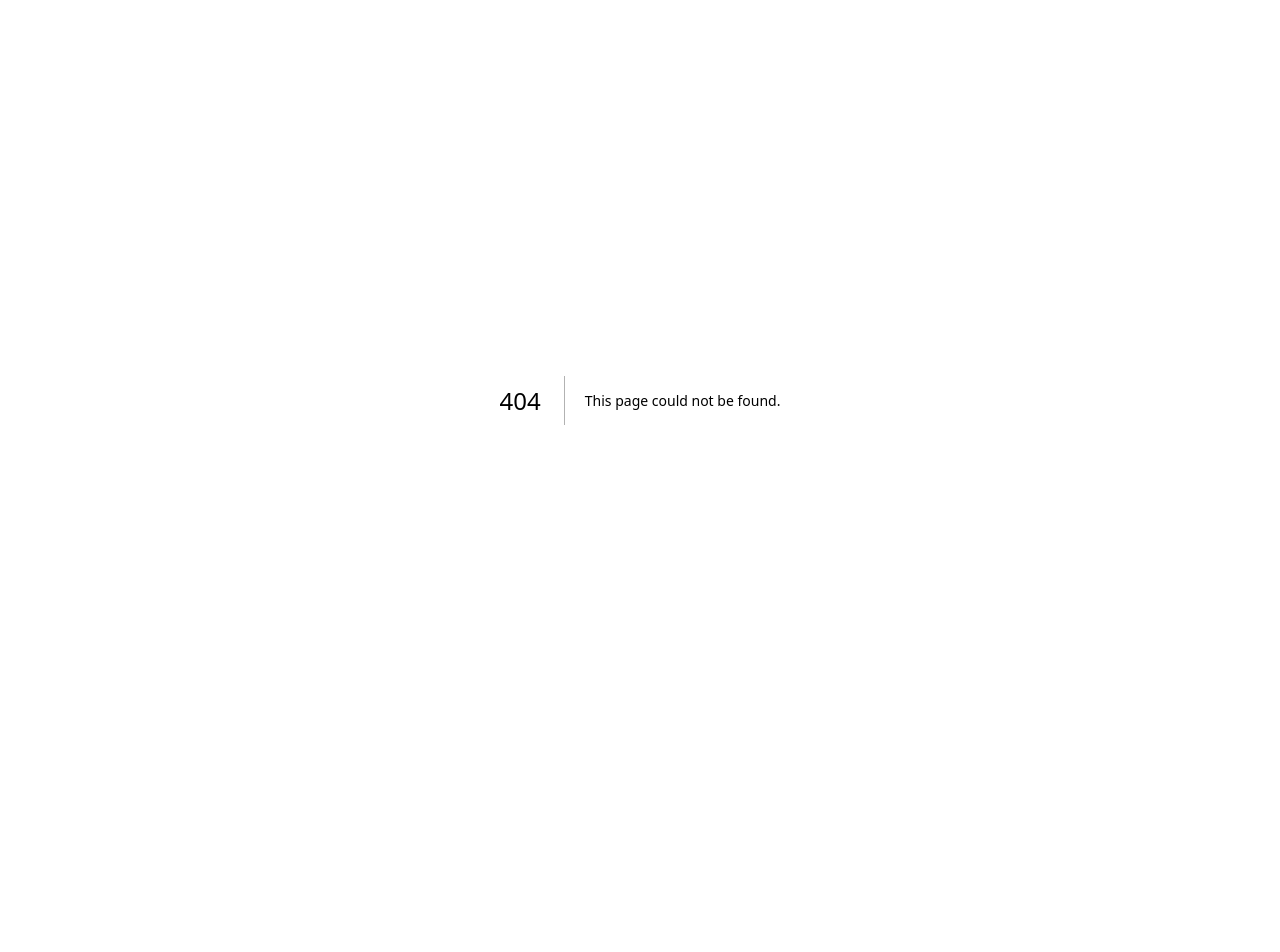
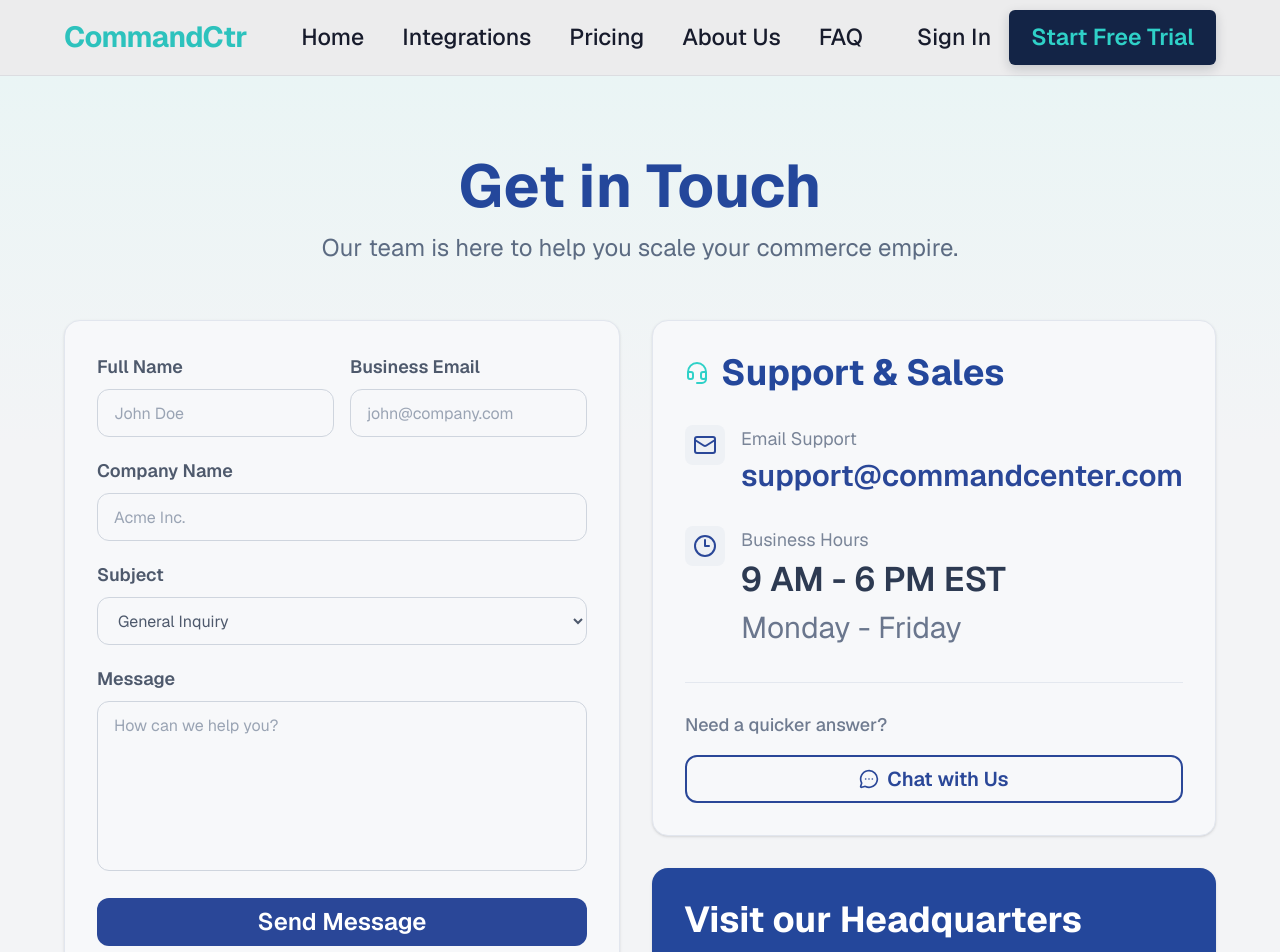
Before and after one commit to Shourov98/siyam-site, a Next.js app: page /contact-us in a window 1280 px wide. Before the commit this address had no page. Shown: the top 952 px of the page. Before the commit the page ends 800 px from the top, so only its background shows below. Built offline with nearby package versions, Linux system fonts and the light colour scheme.

Commit message:
feature(site): create all the pages of site

```diff
--- /dev/null
+++ b/app/(site)/about-us/page.tsx
@@ -0,0 +1,13 @@
+export default function AboutUsPage() {
+  return (
+    <main className="bg-[#f3f4f6] px-6 py-16 sm:px-10 lg:px-16 lg:py-24">
+      <section className="mx-auto w-full max-w-[1200px] rounded-2xl border border-[#dde2ea] bg-white p-8 sm:p-12">
+        <h1 className="text-4xl font-semibold text-[#1e2a45] sm:text-5xl">About Us</h1>
+        <p className="mt-4 max-w-[760px] text-lg text-[#5f6b82] sm:text-xl">
+          We build modern commerce infrastructure that helps teams operate faster
+          across channels.
+        </p>
+      </section>
+    </main>
+  );
+}
--- a/app/(site)/components/Navbar.tsx
+++ b/app/(site)/components/Navbar.tsx
@@ -1,33 +1,41 @@
+import Link from "next/link";
+
 export default function Navbar() {
+  const navLinkClass =
+    "text-[23px] leading-none font-medium text-[#171b2c] no-underline max-[1180px]:text-[18px]";
+
   return (
     <header className="flex w-full items-center justify-between gap-6 border-b border-[#dcdde1] bg-[#ececed] px-16 py-2.5 min-[1181px]:min-h-[72px] max-[1180px]:flex-wrap max-[1180px]:justify-center max-[1180px]:px-5 max-[1180px]:py-4">
-      <div className="leading-none font-bold tracking-[-0.02em] text-[#2dc2bd] text-[29px] max-[1180px]:text-[18px]">
+      <Link
+        className="leading-none font-bold tracking-[-0.02em] text-[#2dc2bd] text-[29px] max-[1180px]:text-[18px]"
+        href="/"
+      >
         CommandCtr
-      </div>
+      </Link>
 
       <nav
         className="flex items-center gap-[38px] max-[1180px]:order-3 max-[1180px]:w-full max-[1180px]:flex-wrap max-[1180px]:justify-center max-[1180px]:gap-[18px]"
         aria-label="Main navigation"
       >
-        <a className="text-[23px] leading-none font-medium text-[#171b2c] no-underline max-[1180px]:text-[18px]" href="#">
+        <Link className={navLinkClass} href="/">
           Home
-        </a>
-        <a className="text-[23px] leading-none font-medium text-[#171b2c] no-underline max-[1180px]:text-[18px]" href="#">
+        </Link>
+        <Link className={navLinkClass} href="/integrations">
           Integrations
-        </a>
-        <a className="text-[23px] leading-none font-medium text-[#171b2c] no-underline max-[1180px]:text-[18px]" href="#">
+        </Link>
+        <Link className={navLinkClass} href="/pricing">
           Pricing
-        </a>
-        <a className="text-[23px] leading-none font-medium text-[#171b2c] no-underline max-[1180px]:text-[18px]" href="#">
+        </Link>
+        <Link className={navLinkClass} href="/about-us">
           About Us
-        </a>
-        <a className="text-[23px] leading-none font-medium text-[#171b2c] no-underline max-[1180px]:text-[18px]" href="#">
+        </Link>
+        <Link className={navLinkClass} href="/faq">
           FAQ
-        </a>
+        </Link>
       </nav>
 
       <div className="flex items-center gap-[18px]">
-        <a className="text-[23px] leading-none font-medium text-[#171b2c] no-underline max-[1180px]:text-[18px]" href="#">
+        <a className={navLinkClass} href="#">
           Sign In
         </a>
         <a
--- /dev/null
+++ b/app/(site)/contact-us/page.tsx
@@ -0,0 +1,159 @@
+import {
+  Clock3,
+  Headset,
+  Mail,
+  MessageCircleMore,
+  Navigation,
+} from "lucide-react";
+
+export default function ContactUsPage() {
+  return (
+    <main className="bg-[linear-gradient(180deg,#eaf5f5_0%,#f3f4f6_32%)] px-6 py-16 sm:px-10 lg:px-16 lg:py-20">
+      <div className="mx-auto w-full max-w-[1300px]">
+        <div className="text-center">
+          <h1 className="text-5xl font-bold text-[#24479b] sm:text-6xl">Get in Touch</h1>
+          <p className="mt-4 text-xl text-[#5c6b82] sm:text-2xl">
+            Our team is here to help you scale your commerce empire.
+          </p>
+        </div>
+
+        <div className="mt-14 grid gap-8 lg:grid-cols-[1.2fr_0.8fr]">
+          <section className="rounded-2xl border border-[#e2e6ee] bg-[#f7f8fa] p-6 shadow-sm sm:p-8">
+            <form className="space-y-5">
+              <div className="grid gap-4 sm:grid-cols-2">
+                <div>
+                  <label className="mb-2 block text-lg font-semibold text-[#4e596c]" htmlFor="full-name">
+                    Full Name
+                  </label>
+                  <input
+                    id="full-name"
+                    type="text"
+                    placeholder="John Doe"
+                    className="h-12 w-full rounded-xl border border-[#cfd5de] bg-[#f7f8fa] px-4 text-base text-[#24324b] placeholder:text-[#9aa4b4] focus:outline-none"
+                  />
+                </div>
+                <div>
+                  <label className="mb-2 block text-lg font-semibold text-[#4e596c]" htmlFor="business-email">
+                    Business Email
+                  </label>
+                  <input
+                    id="business-email"
+                    type="email"
+                    placeholder="john@company.com"
+                    className="h-12 w-full rounded-xl border border-[#cfd5de] bg-[#f7f8fa] px-4 text-base text-[#24324b] placeholder:text-[#9aa4b4] focus:outline-none"
+                  />
+                </div>
+              </div>
+
+              <div>
+                <label className="mb-2 block text-lg font-semibold text-[#4e596c]" htmlFor="company-name">
+                  Company Name
+                </label>
+                <input
+                  id="company-name"
+                  type="text"
+                  placeholder="Acme Inc."
+                  className="h-12 w-full rounded-xl border border-[#cfd5de] bg-[#f7f8fa] px-4 text-base text-[#24324b] placeholder:text-[#9aa4b4] focus:outline-none"
+                />
+              </div>
+
+              <div>
+                <label className="mb-2 block text-lg font-semibold text-[#4e596c]" htmlFor="subject">
+                  Subject
+                </label>
+                <select
+                  id="subject"
+                  className="h-12 w-full rounded-xl border border-[#cfd5de] bg-[#f7f8fa] px-4 text-base text-[#4e596c] focus:outline-none"
+                  defaultValue="General Inquiry"
+                >
+                  <option>General Inquiry</option>
+                  <option>Sales Question</option>
+                  <option>Technical Support</option>
+                  <option>Partnership</option>
+                </select>
+              </div>
+
+              <div>
+                <label className="mb-2 block text-lg font-semibold text-[#4e596c]" htmlFor="message">
+                  Message
+                </label>
+                <textarea
+                  id="message"
+                  rows={6}
+                  placeholder="How can we help you?"
+                  className="w-full resize-none rounded-xl border border-[#cfd5de] bg-[#f7f8fa] px-4 py-3 text-base text-[#24324b] placeholder:text-[#9aa4b4] focus:outline-none"
+                />
+              </div>
+
+              <button
+                type="button"
+                className="h-12 w-full rounded-xl bg-[#2a4798] text-2xl font-semibold text-white transition hover:bg-[#3557b4]"
+              >
+                Send Message
+              </button>
+            </form>
+          </section>
+
+          <div className="space-y-8">
+            <section className="rounded-2xl border border-[#e2e6ee] bg-[#f7f8fa] p-6 shadow-sm sm:p-8">
+              <div className="flex items-center gap-3">
+                <Headset className="h-6 w-6 text-[#2fd1c8]" />
+                <h2 className="text-4xl font-bold text-[#24479b]">Support &amp; Sales</h2>
+              </div>
+
+              <div className="mt-8 space-y-7">
+                <div className="flex items-start gap-4">
+                  <div className="rounded-lg bg-[#eef1f5] p-2">
+                    <Mail className="h-6 w-6 text-[#2a4798]" />
+                  </div>
+                  <div>
+                    <p className="text-lg text-[#7a8598]">Email Support</p>
+                    <p className="text-[30px] font-semibold text-[#2a4798]">support@commandcenter.com</p>
+                  </div>
+                </div>
+
+                <div className="flex items-start gap-4">
+                  <div className="rounded-lg bg-[#eef1f5] p-2">
+                    <Clock3 className="h-6 w-6 text-[#2a4798]" />
+                  </div>
+                  <div>
+                    <p className="text-lg text-[#7a8598]">Business Hours</p>
+                    <p className="text-[34px] font-semibold text-[#2d3a52]">9 AM - 6 PM EST</p>
+                    <p className="text-[30px] text-[#6a768d]">Monday - Friday</p>
+                  </div>
+                </div>
+              </div>
+
+              <div className="mt-8 border-t border-[#e4e8ef] pt-7">
+                <p className="text-lg font-medium text-[#6f7b90]">Need a quicker answer?</p>
+                <button
+                  type="button"
+                  className="mt-4 flex h-12 w-full items-center justify-center gap-2 rounded-xl border-2 border-[#2a4798] text-xl font-semibold text-[#2a4798] transition hover:bg-[#eef3ff]"
+                >
+                  <MessageCircleMore className="h-5 w-5" />
+                  Chat with Us
+                </button>
+              </div>
+            </section>
+
+            <section className="rounded-2xl bg-[#24479b] p-6 text-white shadow-sm sm:p-8">
+              <h3 className="text-4xl font-bold">Visit our Headquarters</h3>
+              <p className="mt-4 text-[29px] leading-[1.55] text-[#cad5ee]">
+                100 Innovation Drive, Suite 500
+                <br />
+                Tech District, NY 10011
+              </p>
+              <a
+                href="#"
+                className="mt-5 inline-flex items-center gap-2 text-[30px] font-semibold text-[#2fd1c8] transition hover:text-[#56c7c6]"
+              >
+                Get Directions
+                <Navigation className="h-5 w-5" />
+              </a>
+            </section>
+          </div>
+        </div>
+      </div>
+    </main>
+  );
+}
--- /dev/null
+++ b/app/(site)/faq/page.tsx
@@ -0,0 +1,12 @@
+export default function FaqPage() {
+  return (
+    <main className="bg-[#f3f4f6] px-6 py-16 sm:px-10 lg:px-16 lg:py-24">
+      <section className="mx-auto w-full max-w-[1200px] rounded-2xl border border-[#dde2ea] bg-white p-8 sm:p-12">
+        <h1 className="text-4xl font-semibold text-[#1e2a45] sm:text-5xl">FAQ</h1>
+        <p className="mt-4 max-w-[760px] text-lg text-[#5f6b82] sm:text-xl">
+          Common questions about setup, channels, billing, and support.
+        </p>
+      </section>
+    </main>
+  );
+}
--- /dev/null
+++ b/app/(site)/integrations/page.tsx
@@ -0,0 +1,12 @@
+export default function IntegrationsPage() {
+  return (
+    <main className="bg-[#f3f4f6] px-6 py-16 sm:px-10 lg:px-16 lg:py-24">
+      <section className="mx-auto w-full max-w-[1200px] rounded-2xl border border-[#dde2ea] bg-white p-8 sm:p-12">
+        <h1 className="text-4xl font-semibold text-[#1e2a45] sm:text-5xl">Integrations</h1>
+        <p className="mt-4 max-w-[760px] text-lg text-[#5f6b82] sm:text-xl">
+          Connect marketplaces, tools, and fulfillment platforms in one place.
+        </p>
+      </section>
+    </main>
+  );
+}
--- /dev/null
+++ b/app/(site)/pricing/page.tsx
@@ -0,0 +1,9 @@
+import PricingSection from "../components/PricingSection";
+
+export default function PricingPage() {
+  return (
+    <main>
+      <PricingSection />
+    </main>
+  );
+}
```
Also changed, not shown: public/zero.svg (added).
